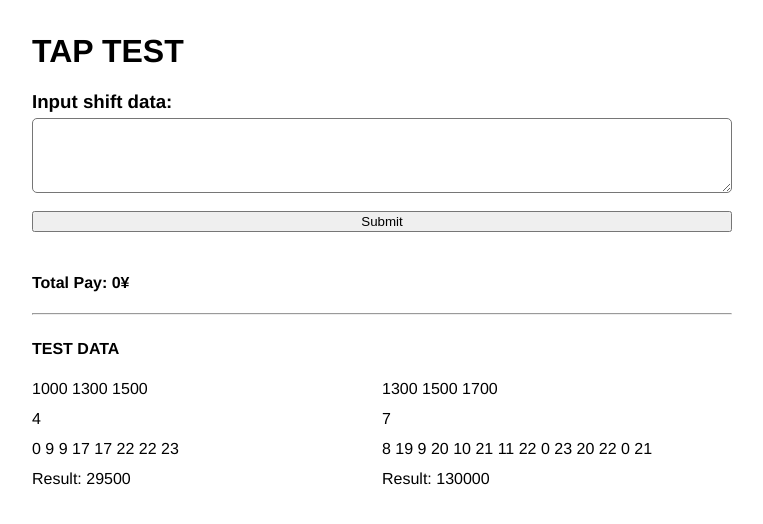
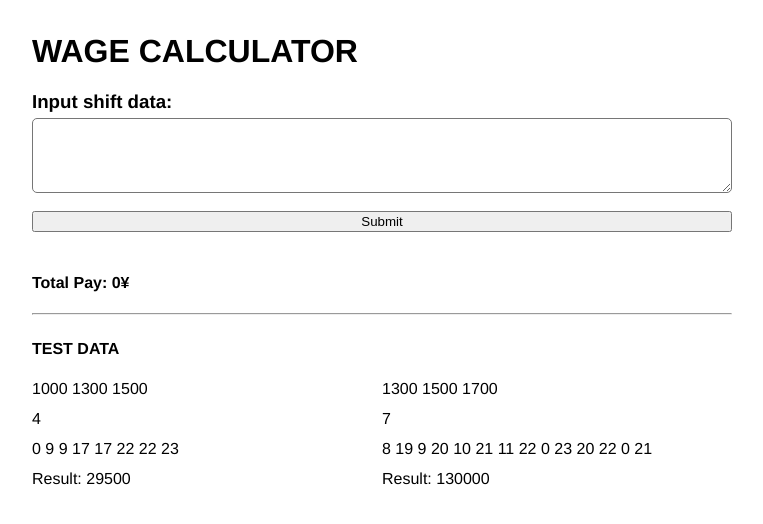
Before and after one commit to pamarsh907/WageCalculator, a plain HTML site: page index.html in a window 1280 px wide. Shown: the whole page, without its empty margins (233-996 px from the left). Drawn offline with Linux system fonts and the light colour scheme.

Commit message:
cleaning up and name change

```diff
--- a/calculate.js
+++ b/calculate.js
@@ -40,11 +40,13 @@ function calculatePay(shiftsAndRates) {
 
     //Iterate over each pair of start and end times
     for(var i = 0; i <= shiftTimes.length-1; i+=2) {
+
+        //Get total time worked from start and end times of a shift
         var start = new Date(`9999, ${shiftTimes[i]}:00`);
         var end = new Date(`9999, ${shiftTimes[i+1]}:00`);
+        var hoursWorked = Math.abs(end - start) / 36e5;
 
-        //Get total time worked from start and end times of a shift
-        var hoursWorked = Math.abs(end - start) / 36e5;
+        //Get shift start time as int for using in loop
         var startInt = start.getHours();
 
         //For each hour in a shift determine the hourly rate and add to total pay
--- a/index.html
+++ b/index.html
@@ -1,6 +1,6 @@
 <html style="font-family:'Franklin Gothic Medium', 'Arial Narrow', Arial, sans-serif; margin-right: 50px; margin-top:25px; display: flex; align-items: center; justify-content: center;">
     <body>
-        <h1>TAP TEST</h1>
+        <h1>WAGE CALCULATOR</h1>
 
         <h3 style="margin-bottom: 5px;">Input shift data:</h2>
         <textarea style="width: 700px; height: 75px; border-radius: 5px;" type="textarea" id="input" name="input"></textarea><br><br>
```
